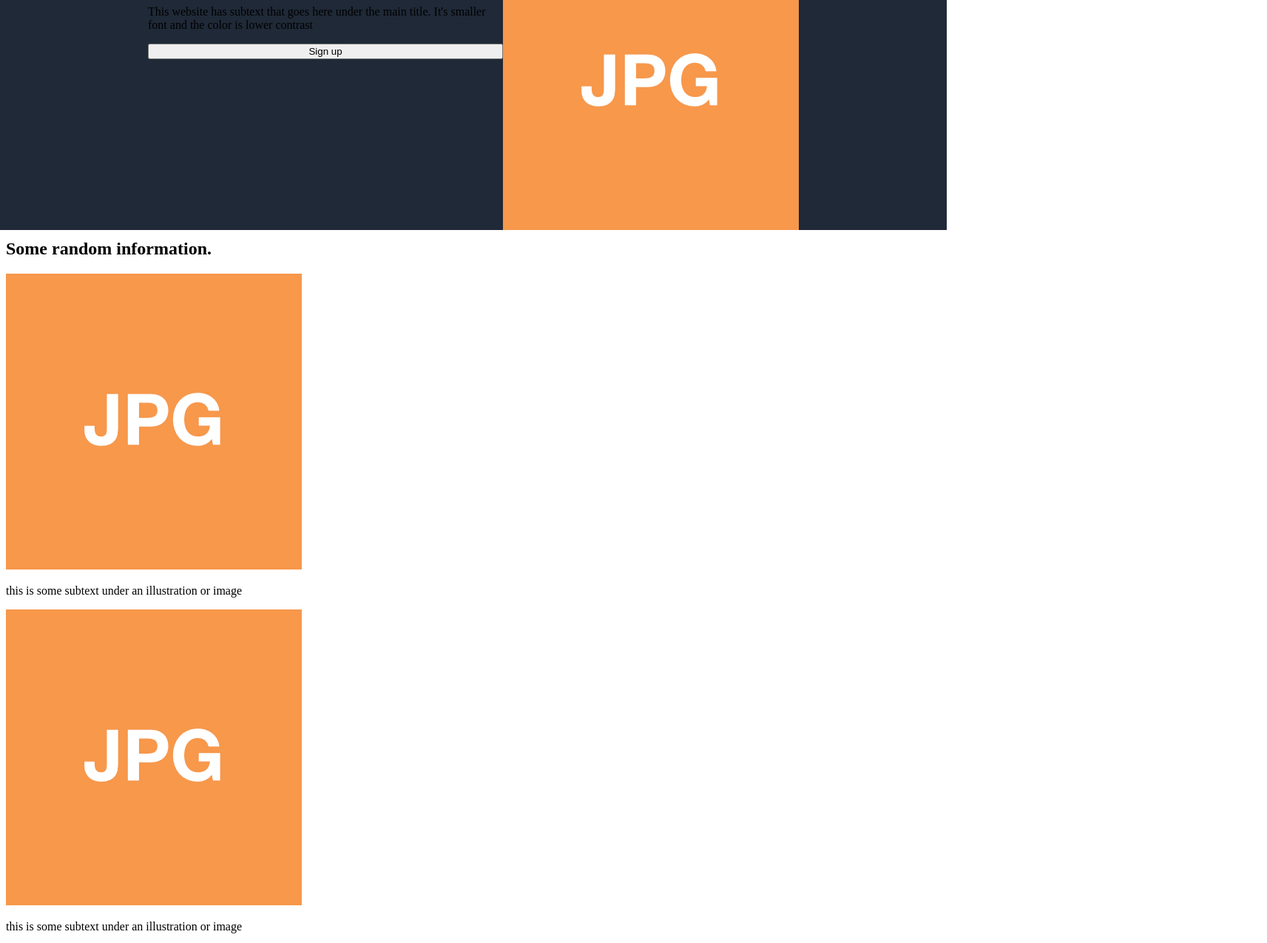
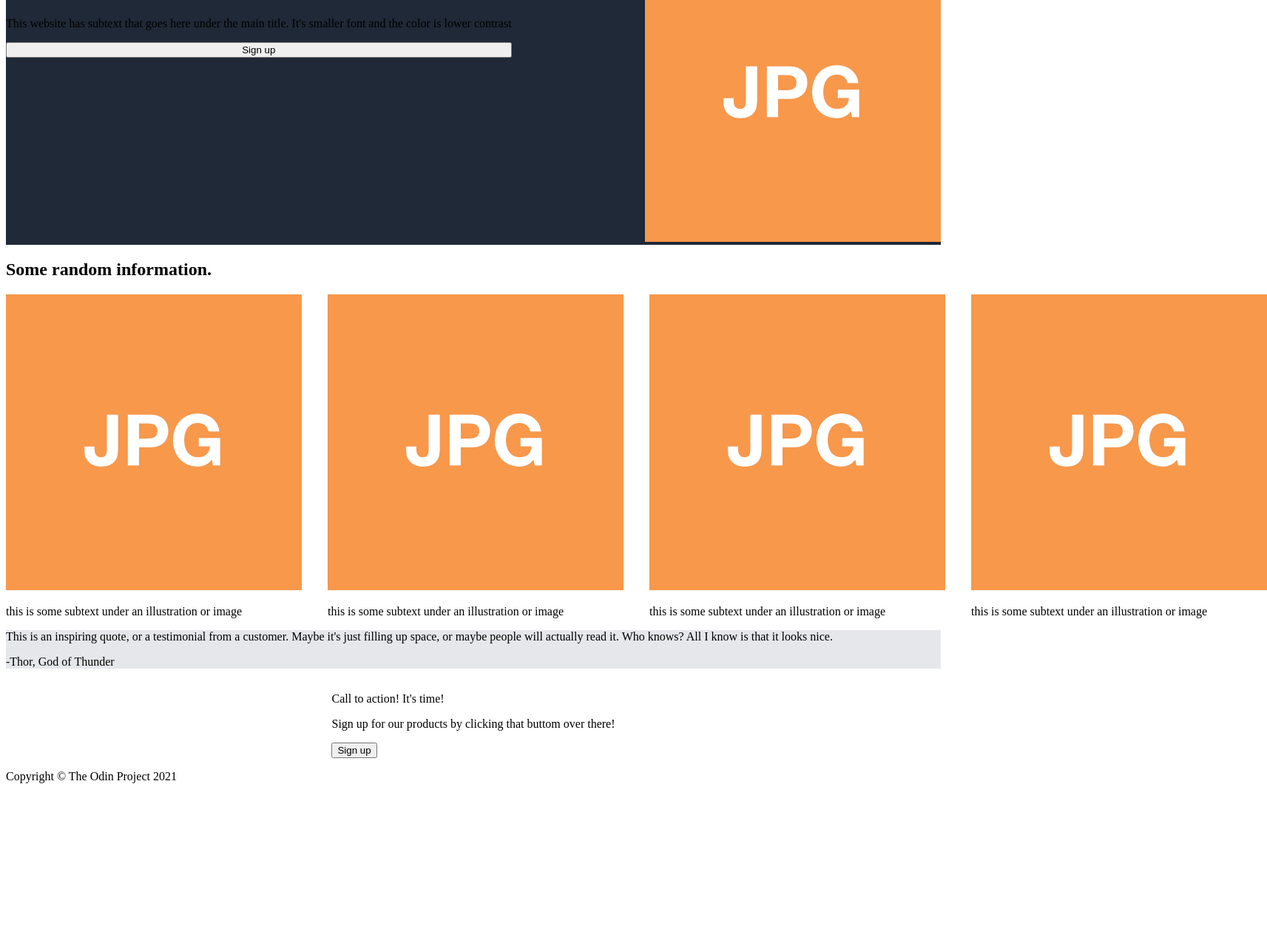
Before and after one commit to Kennedy0201/landing-page, a plain HTML site: page index.html in a window 1280 px wide. Shown: the part 138-1413 px from the top of the page at 74% size, 1713 px wide, since content can reach past the window. After the commit the page ends 1213 px from the top, so only its background shows below. Drawn offline with Linux system fonts and the light colour scheme.

Commit message:
Clean up existing code

```diff
--- a/index.html
+++ b/index.html
@@ -30,37 +30,38 @@
                     It's smaller font and the color is lower contrast</p>
                 <button>Sign up</button>
             </div>
-
-            <img src="images/place-holder.jpg"
-            alt ="placeholder image"> <!--main image for top of page-->
+            <div class:"section-one-image">
+                <img src="images/place-holder.jpg"
+                alt ="placeholder image"> <!--main image for top of page-->
+            </div>
         </div>
 
-        <div class="midde-top-container"> <!--container for top middle section-->
+        <div class="middle-top-container"> <!--container for top middle section-->
             <h2>Some random information.</h2>
 
             <div class="image-description-container"> <!--container for image and description pairs-->
-                <div class="middle-image-one">
+                <div class="middle-image">
                     <img src="images/place-holder.jpg"
                     alt ="placeholder image"> <!--place holder image 1-->
 
                     <p>this is some subtext under an illustration or image</p> <!--under image text-->
                 </div>
 
-                <div class="middle-image-two">
+                <div class="middle-image">
                     <img src="images/place-holder.jpg"
                     alt ="placeholder image"> <!--place holder image 2-->
 
                     <p>this is some subtext under an illustration or image</p> <!--under image text-->
                 </div>
 
-                <div class="middle-image-three">
+                <div class="middle-image">
                     <img src="images/place-holder.jpg"
                     alt ="placeholder image"> <!--place holder image 3-->
 
                     <p>this is some subtext under an illustration or image</p> <!--under image text-->
                 </div>
 
-                <div class="middle-image-4">
+                <div class="middle-image">
                     <img src="images/place-holder.jpg"
                     alt ="placeholder image"> <!--placeholder image 4-->
 
@@ -70,10 +71,10 @@
         </div>
 
         <div class="middle-bottom-container"> <!--container for quote/testimonial-->
-            <p>This is an inspiring quote, or a testimonial from a customer.
+            <div>This is an inspiring quote, or a testimonial from a customer.
                 Maybe it's just filling up space, or maybe people will actually
                 read it. Who knows? All I know is that it looks nice.
-            </p> <!--quote or testimonial-->
+            </div> <!--quote or testimonial-->
 
             <p>-Thor, God of Thunder</p> <!--author of quote/testimonial-->
         </div>
--- a/style.css
+++ b/style.css
@@ -3,18 +3,14 @@
     flex-direction: column;  /*makes 4 vertical sections with a header and footer */
 }
 
-.header-container, .top-container, .middle-top-container, .middle-bottom-container, .bottom-container, .footer{
-    padding: 0px 200px;
-}
-
+/* header section*/
 .header-container{
     background-color: #1F2937;
+    color: #E5E7EB;
+    font-size: 18px;
     display: flex;
-    font-size: 18px;
-    color: #E5E7EB;
     justify-content: space-between;
     align-items: center;
-    margin: -8px;
 }
 
 .left-header{
@@ -27,28 +23,47 @@
     gap: 25px;
 }
 
-
 a, a:link, a:visited{
+    color:#E5E7EB
     text-decoration: none; /* removes underline from links */
-    color:#E5E7EB
 }
 
-.middle-top-container, .bottom-container{
-    background-color: white;
-}
-
-.middle-bottom-container{
-    background-color: #E5E7EB;
-}
-
+/* top section */
 .top-container{
     background-color: #1F2937;
     display: flex;
     justify-content: space-between;
-    margin: -8px;
 }
 
 .section-one{
     display: flex;
     flex-direction: column;
 }
+
+/* Middle Top Section*/
+.middle-top-container{
+    background-color: white;
+    display: flex;
+    flex-direction: column;
+}
+
+.image-description-container{
+    display: flex;
+    justify-content: space-between;
+    gap: 35px;
+}
+
+/* middle bottom section */
+.middle-bottom-container{
+    background-color: #E5E7EB;
+}
+
+/* bottom section */
+
+.bottom-container{
+    background-color: white;
+    display: flex;
+    justify-content: center;
+    align-items: center;
+
+}
```
